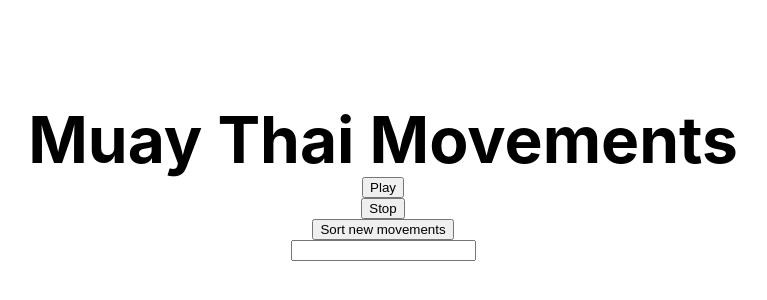
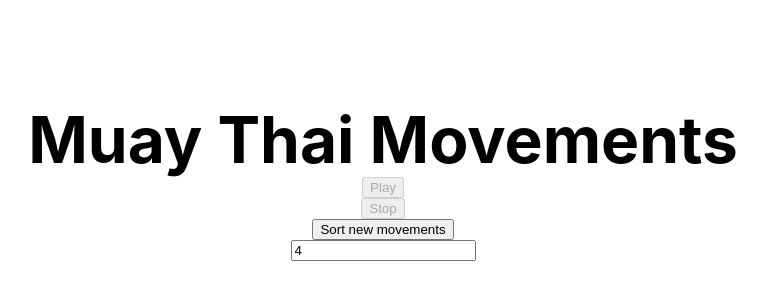
Before and after one commit to gabrielluizsouto/muay-thai-movements-generator, a Next.js app: page / in a window 1280 px wide. Shown: the part 218-518 px from the top of the page, without its empty margins (257-1024 px from the left). Built offline with nearby package versions, Linux system fonts and the light colour scheme; what speak-tts would draw is missing.

Commit message:
upgrades

```diff
--- a/pages/index.js
+++ b/pages/index.js
@@ -46,9 +46,9 @@ export default function Home() {
   const [movements, handleMovements] = useState([]);
   const [movementsQuantity, handleMovementsQuantity] = useState(4);
 
-  useEffect(() => {
-    console.log('###1', movements)
-  }, [movements]);
+  // useEffect(() => {
+  //   console.log('###1', movements)
+  // }, [movements]);
 
   return (
     <div className={styles.container}>
@@ -63,10 +63,10 @@ export default function Home() {
           Muay Thai Movements
         </h1>
 
-          <button onClick={() => speak_movements(movements)}>Play</button>
-          <button onClick={() => speak_pause()}>Stop</button>
+          <button disabled={movements.length > 0 ? false : true} onClick={() => speak_movements(movements)}>Play</button>
+          <button disabled={movements.length > 0 ? false : true} onClick={() => speak_pause()}>Stop</button>
           <button onClick={() => handleMovements(random_movements(movementsQuantity))}>Sort new movements</button>
-          <input type="number" id="movements-quantity" onChange={(e) => handleMovementsQuantity(e.target.value)}/>
+          <input type="number" id="movements-quantity" onChange={(e) => handleMovementsQuantity(e.target.value)} value={movementsQuantity} min={1}/>
           {movements && movements.length > 0 ? <ListMovements movements={movements}/> : ''}
       </main>
     </div>
```
